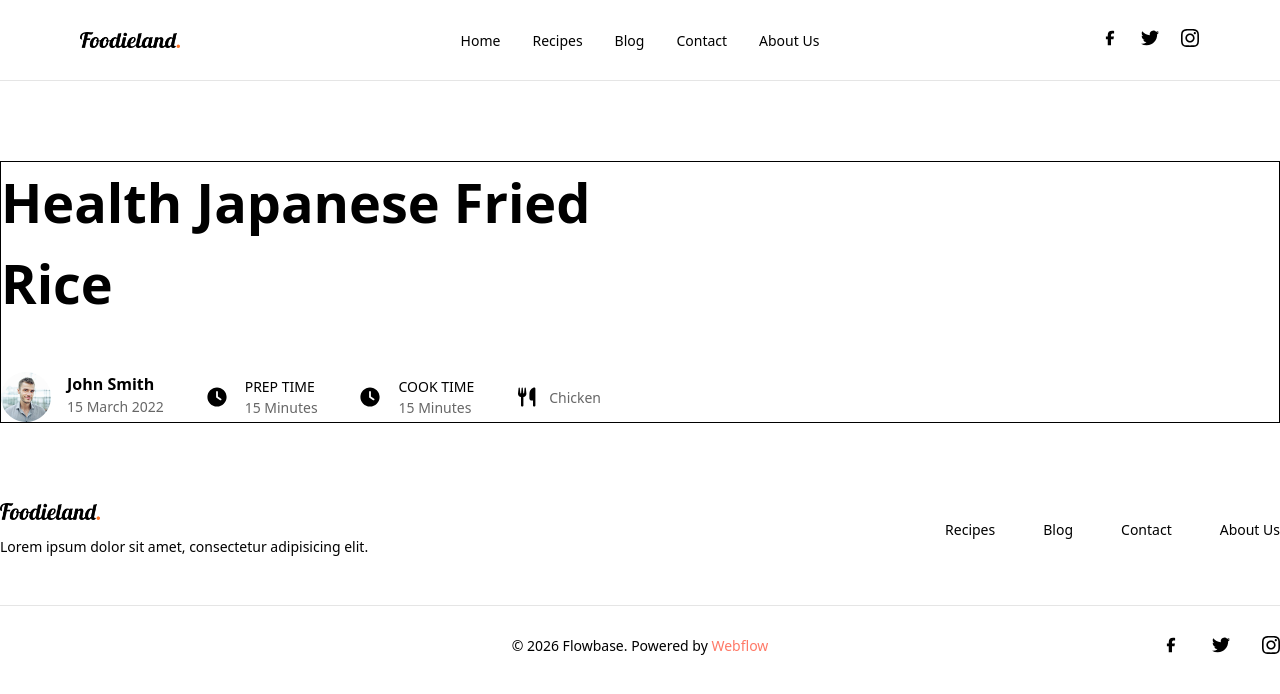
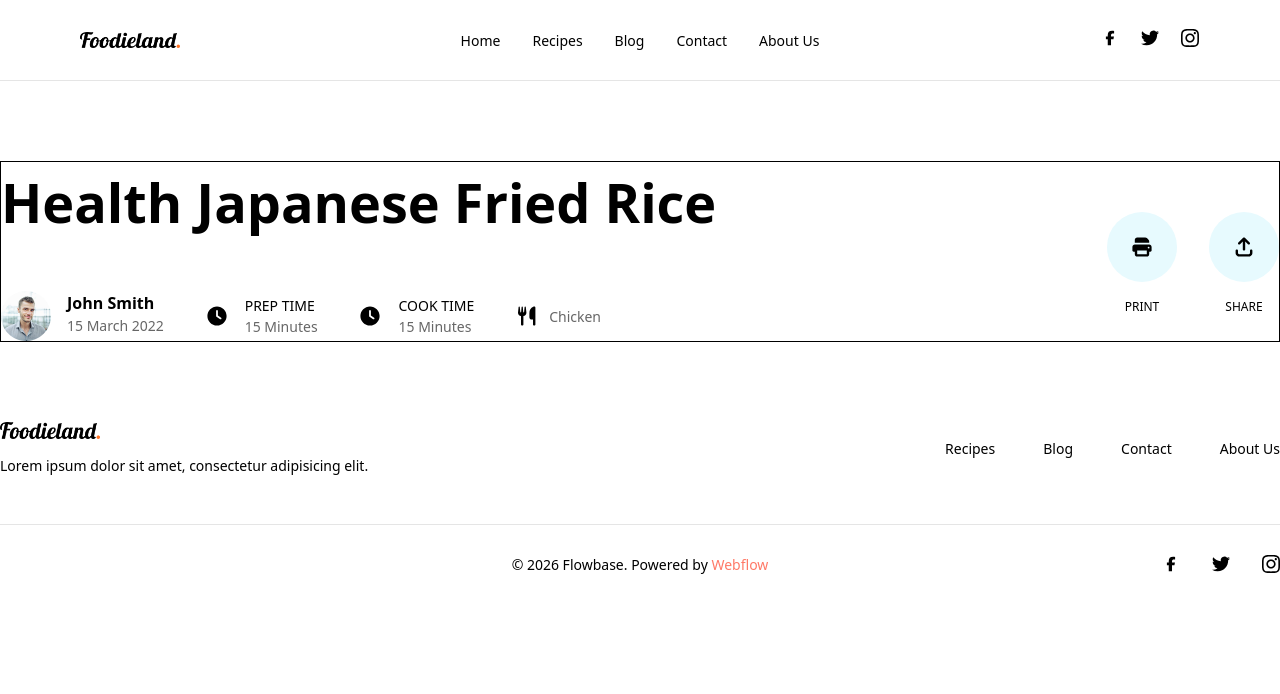
Before and after one commit to Scorpio0712/Foodieland-Portfolio, a Next.js app: page /recipe in a window 1280 px wide. Shown: the top 694 px of the page. Built offline with nearby package versions, Linux system fonts and the light colour scheme.

Commit message:
Continue create recipeDetail Print and Share

```diff
--- a/app/recipe/page.tsx
+++ b/app/recipe/page.tsx
@@ -49,7 +49,24 @@ function RecipeDetailPage() {
             </div>
           </div>
         </div>
-        <div className={style.recipeDetailPrintShare}></div>
+        <div className={style.recipeDetailPrintShare}>
+          <button className={style.recipeDetailPrintBtn}>
+            <div>
+              <svg xmlns="http://www.w3.org/2000/svg" viewBox="0 0 640 640">
+                <path d="M128 128C128 92.7 156.7 64 192 64L405.5 64C422.5 64 438.8 70.7 450.8 82.7L493.3 125.2C505.3 137.2 512 153.5 512 170.5L512 208L128 208L128 128zM64 320C64 284.7 92.7 256 128 256L512 256C547.3 256 576 284.7 576 320L576 416C576 433.7 561.7 448 544 448L512 448L512 512C512 547.3 483.3 576 448 576L192 576C156.7 576 128 547.3 128 512L128 448L96 448C78.3 448 64 433.7 64 416L64 320zM192 480L192 512L448 512L448 416L192 416L192 480zM520 336C520 322.7 509.3 312 496 312C482.7 312 472 322.7 472 336C472 349.3 482.7 360 496 360C509.3 360 520 349.3 520 336z" />
+              </svg>
+            </div>
+            <p>PRINT</p>
+          </button>
+          <button className={style.recipeDetailShareBtn}>
+            <div>
+              <svg xmlns="http://www.w3.org/2000/svg" viewBox="0 0 640 640">
+                <path d="M342.6 73.4C330.1 60.9 309.8 60.9 297.3 73.4L169.3 201.4C156.8 213.9 156.8 234.2 169.3 246.7C181.8 259.2 202.1 259.2 214.6 246.7L288 173.3L288 384C288 401.7 302.3 416 320 416C337.7 416 352 401.7 352 384L352 173.3L425.4 246.7C437.9 259.2 458.2 259.2 470.7 246.7C483.2 234.2 483.2 213.9 470.7 201.4L342.7 73.4zM160 416C160 398.3 145.7 384 128 384C110.3 384 96 398.3 96 416L96 480C96 533 139 576 192 576L448 576C501 576 544 533 544 480L544 416C544 398.3 529.7 384 512 384C494.3 384 480 398.3 480 416L480 480C480 497.7 465.7 512 448 512L192 512C174.3 512 160 497.7 160 480L160 416z" />
+              </svg>
+            </div>
+            <p>SHARE</p>
+          </button>
+        </div>
       </section>
     </main>
   );
--- a/app/style/recipe.module.css
+++ b/app/style/recipe.module.css
@@ -5,13 +5,16 @@
 }
 
 .recipeDetailMain {
+    display: flex;
+    justify-content: space-between;
+    align-items: center;
     width: 100%;
 
 }
 
 .recipeDetailTopic {
     flex: 1;
-    max-width: 700px;
+    max-width: 800px;
 }
 
 .recipeDetailTopic h1 {
@@ -105,4 +108,52 @@
 
 .recipeDetailPrintShare {
     flex: 1;
+    max-width: 200px;
+    display: flex;
+    justify-content: end;
+    align-items: center;
+    gap: 32px;
+    margin-top: 24px;
 }
+
+.recipeDetailPrintBtn div {
+    background: #E7FAFE;
+    border-radius: 50%;
+    display: flex;
+    align-items: center;
+    justify-content: center;
+    width: 70px;
+    height: 70px;
+    margin-bottom: 16px;
+}
+
+.recipeDetailPrintBtn div svg {
+    width: 24px;
+    height: 24px;
+}
+
+.recipeDetailPrintBtn p {
+    font-size: 12px;
+    font-weight: 500;
+}
+
+.recipeDetailShareBtn div {
+    background: #E7FAFE;
+    border-radius: 50%;
+    display: flex;
+    align-items: center;
+    justify-content: center;
+    width: 70px;
+    height: 70px;
+    margin-bottom: 16px;
+}
+
+.recipeDetailShareBtn div svg {
+    width: 24px;
+    height: 24px;
+}
+
+.recipeDetailShareBtn p {
+    font-size: 12px;
+    font-weight: 500;
+}
```
